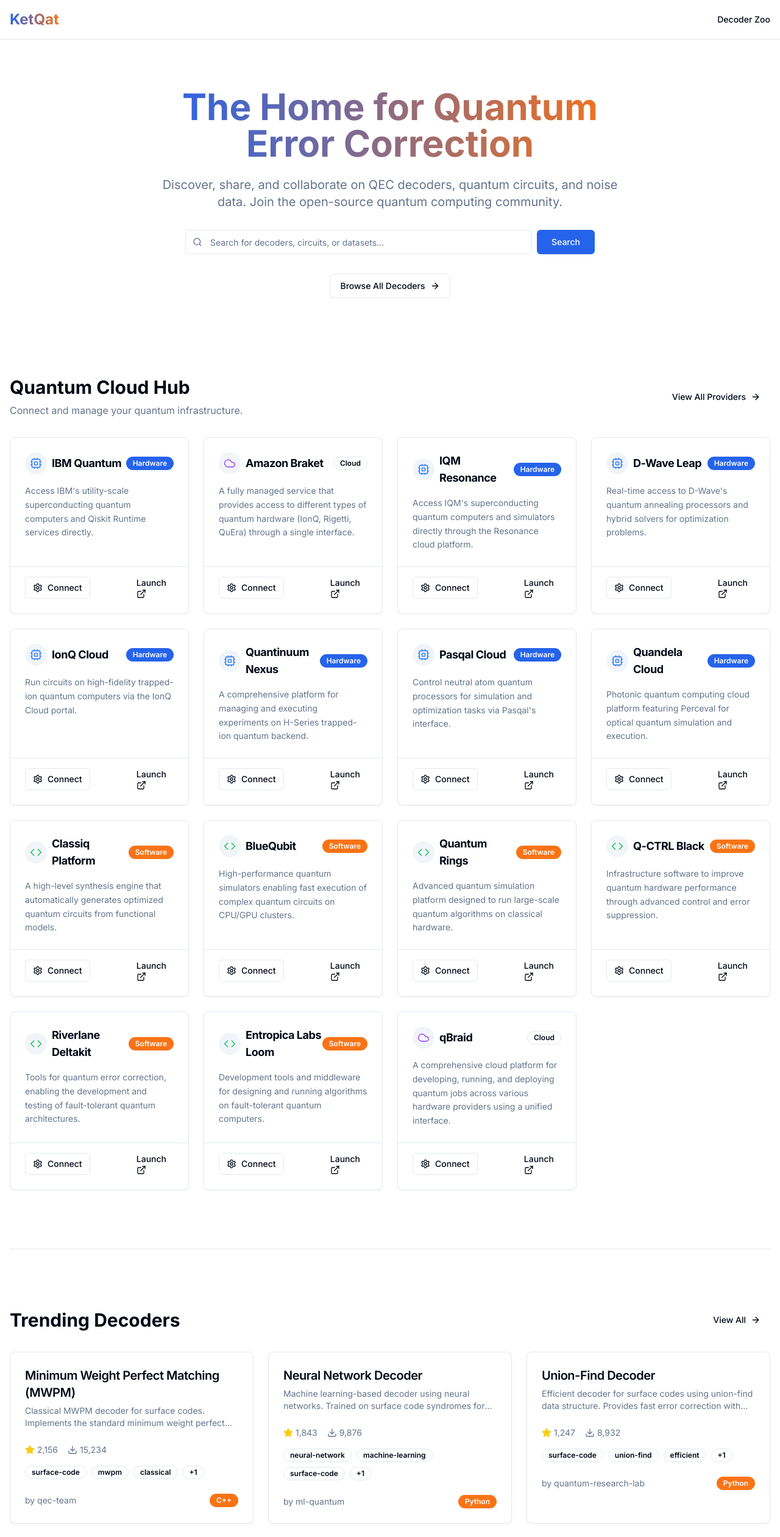
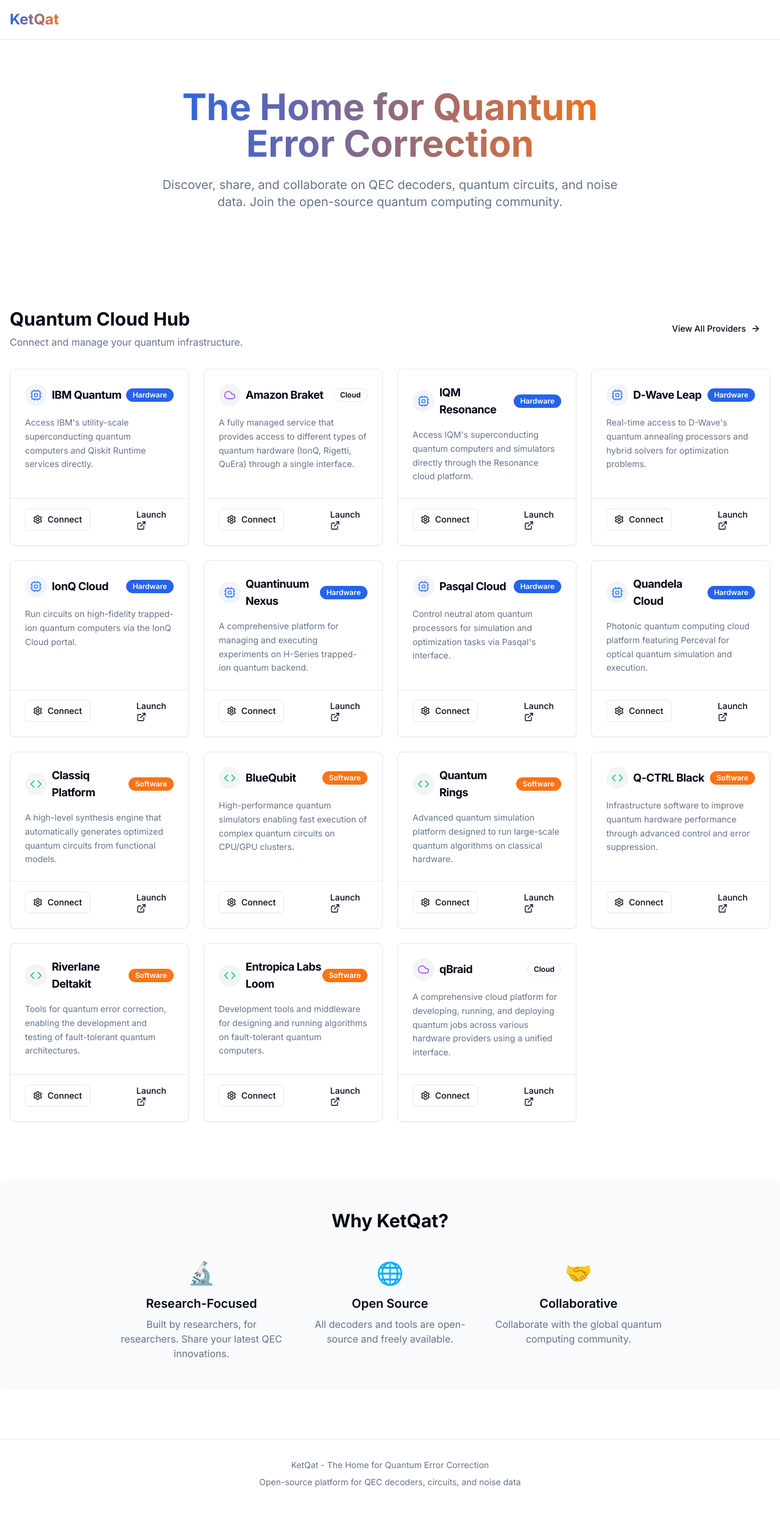
Before and after one commit to ketqat/ketqat, a Next.js app: page / in a window 1280 px wide. Shown: the top 2521 px of the page at 61% size. After the commit the page ends 2473 px from the top, so only its background shows below. Built offline with nearby package versions, Linux system fonts and the light colour scheme.

Commit message:
Remove Decoder Zoo feature from UI
- Remove Decoder Zoo navigation link from layout
- Remove decoder-related imports and code from homepage
- Remove search bar and Browse All Decoders button
- Remove Trending Decoders section
- Clean up unused imports and state

```diff
--- a/app/layout.tsx
+++ b/app/layout.tsx
@@ -27,11 +27,6 @@
               <Link href="/" className="text-2xl font-bold bg-gradient-to-r from-quantum-blue to-quantum-orange bg-clip-text text-transparent">
                 KetQat
               </Link>
-              <div className="flex items-center gap-6">
-                <Link href="/decoders" className="text-sm font-medium hover:text-quantum-blue transition-colors">
-                  Decoder Zoo
-                </Link>
-              </div>
             </div>
           </div>
         </nav>
--- a/app/page.tsx
+++ b/app/page.tsx
@@ -1,12 +1,7 @@
 "use client"
 
-import { useState } from "react"
 import { useRouter } from "next/navigation"
-import { SearchBar } from "@/components/SearchBar"
-import { DecoderCard } from "@/components/DecoderCard"
 import { Button } from "@/components/ui/button"
-import { Separator } from "@/components/ui/separator"
-import { getTrendingDecoders } from "@/lib/mock-data"
 import { QUANTUM_PROVIDERS } from "@/lib/cloud-providers"
 import { ProviderCard } from "@/components/cloud/provider-card"
 
@@ -14,16 +9,6 @@
 
 export default function HomePage() {
   const router = useRouter()
-  const [searchQuery, setSearchQuery] = useState("")
-  const trendingDecoders = getTrendingDecoders(6)
-
-  const handleSearch = () => {
-    if (searchQuery.trim()) {
-      router.push(`/decoders?search=${encodeURIComponent(searchQuery)}`)
-    } else {
-      router.push("/decoders")
-    }
-  }
 
   return (
     <div className="min-h-screen">
@@ -37,29 +22,6 @@
             Discover, share, and collaborate on QEC decoders, quantum circuits, and noise data.
             Join the open-source quantum computing community.
           </p>
-          <div className="max-w-2xl mx-auto mb-8">
-            <div className="flex gap-2">
-              <SearchBar
-                value={searchQuery}
-                onChange={setSearchQuery}
-                placeholder="Search for decoders, circuits, or datasets..."
-                className="flex-1"
-              />
-              <Button onClick={handleSearch} className="px-6">
-                Search
-              </Button>
-            </div>
-          </div>
-          <div className="flex justify-center gap-4">
-            <Button
-              variant="outline"
-              onClick={() => router.push("/decoders")}
-              className="gap-2"
-            >
-              Browse All Decoders
-              <ArrowRight className="h-4 w-4" />
-            </Button>
-          </div>
         </div>
       </section>
 
@@ -84,32 +46,6 @@
         <div className="grid grid-cols-1 md:grid-cols-2 lg:grid-cols-3 xl:grid-cols-4 gap-6">
           {QUANTUM_PROVIDERS.map((provider) => (
             <ProviderCard key={provider.id} provider={provider} />
-          ))}
-        </div>
-      </section>
-
-
-
-      <div className="container mx-auto px-4">
-        <Separator className="my-12" />
-      </div>
-
-      {/* Trending Decoders Section */}
-      <section className="container mx-auto px-4 py-12">
-        <div className="flex items-center justify-between mb-8">
-          <h2 className="text-3xl font-bold">Trending Decoders</h2>
-          <Button
-            variant="ghost"
-            onClick={() => router.push("/decoders")}
-            className="gap-2"
-          >
-            View All
-            <ArrowRight className="h-4 w-4" />
-          </Button>
-        </div>
-        <div className="grid grid-cols-1 md:grid-cols-2 lg:grid-cols-3 gap-6">
-          {trendingDecoders.map((decoder) => (
-            <DecoderCard key={decoder.id} decoder={decoder} />
           ))}
         </div>
       </section>
```
